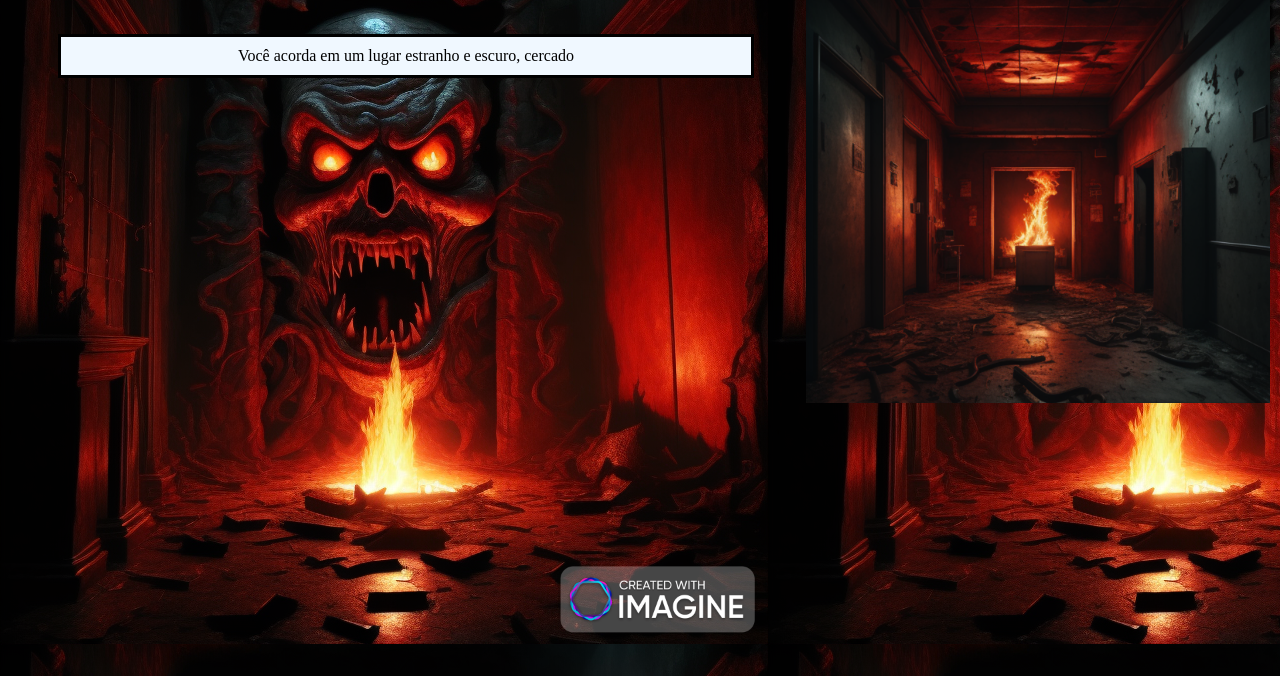
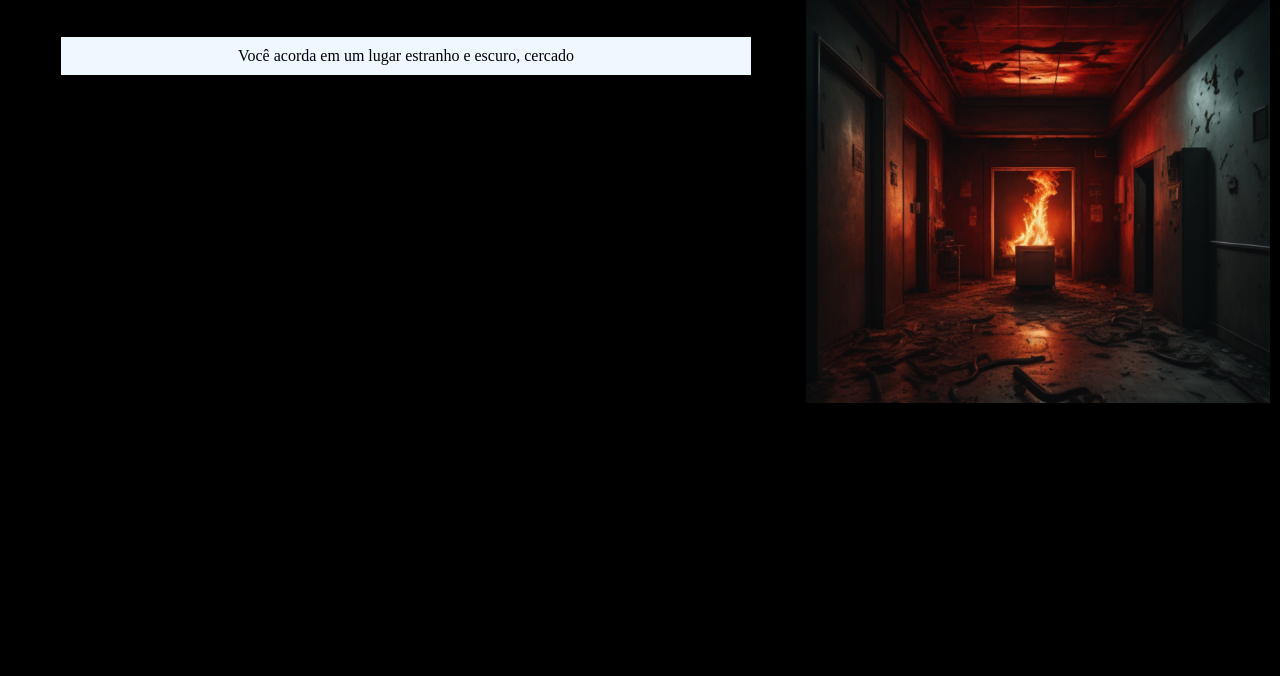
Before and after one commit to lucascarpejany/RPGSOLO, a plain HTML site: page index2.html in a window 1280 px wide. Shown: the part 124-800 px from the top of the page. Drawn offline with Linux system fonts and the light colour scheme.

Commit message:
Update index2.html

```diff
--- a/index2.html
+++ b/index2.html
@@ -56,9 +56,11 @@
   padding: 10px;
   text-align: center;
 }
-body{
-  background-image: url('inf.png');
- }
+body {
+  background: black; /* Define o fundo como preto */
+  background-size: cover;
+  animation: nevoa 5s ease-out infinite alternate; /* Certifique-se de que a animação 'nevoa' está definida */
+}
 
 
 
```
